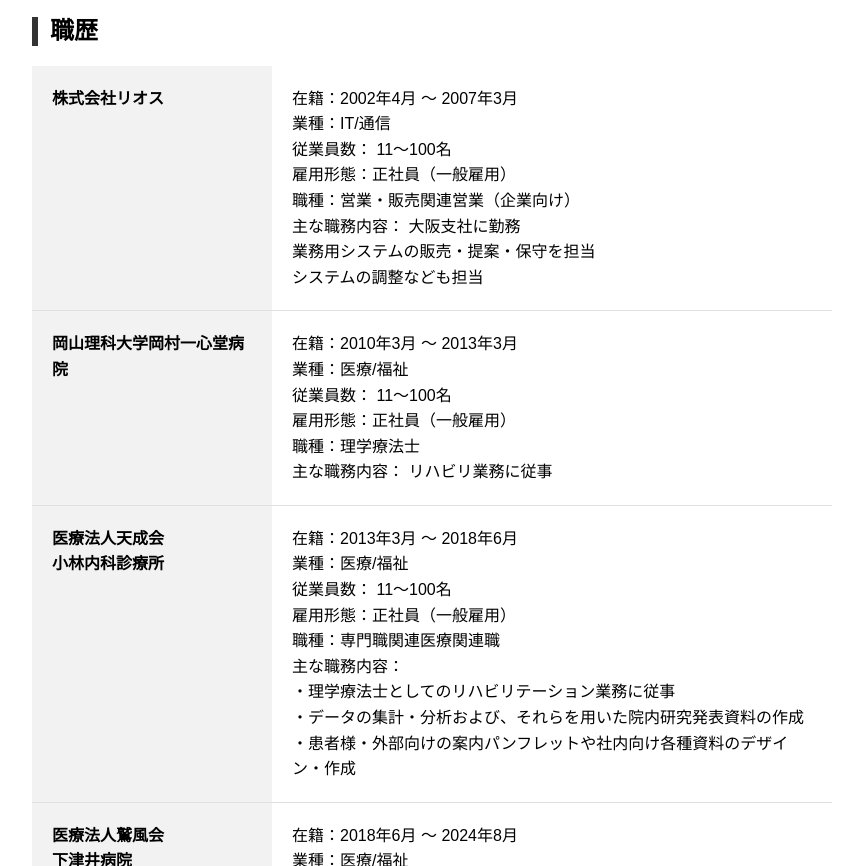
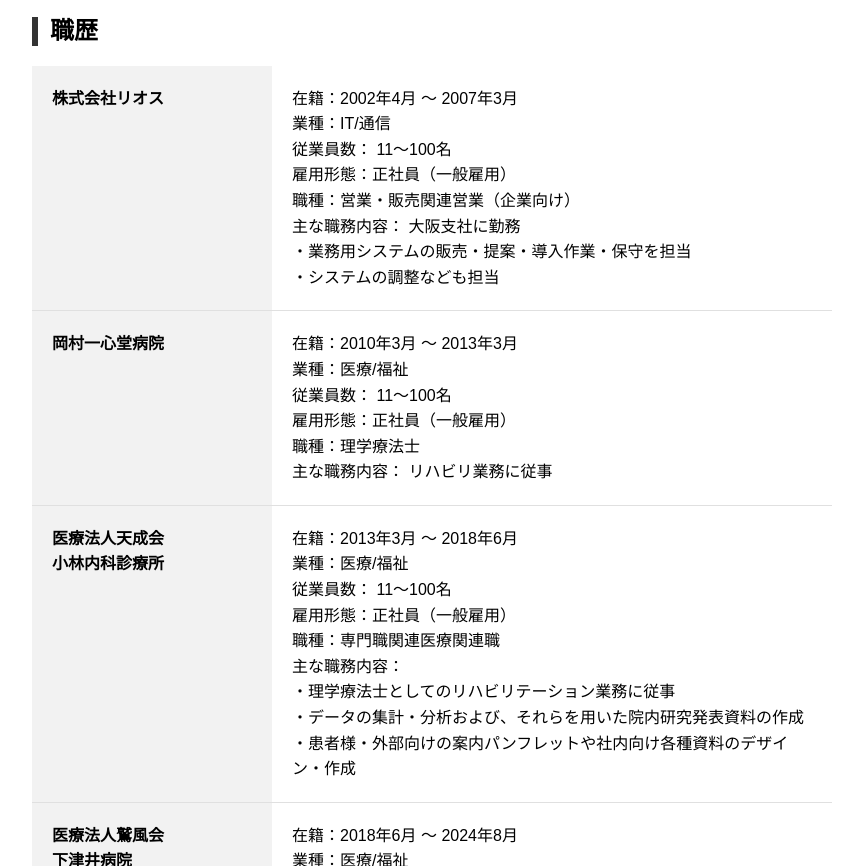
Before and after one commit to tomtomtom0224/Aboutme, a plain HTML site: page index.html in a window 1280 px wide. Shown: the part 2560-3426 px from the top of the page, without its empty margins (208-1071 px from the left). Drawn offline with Linux system fonts and the light colour scheme.

Commit message:
Add files via upload

```diff
--- a/index.html
+++ b/index.html
@@ -175,14 +175,14 @@
         雇用形態：正社員（一般雇用）<br>
         職種：営業・販売関連営業（企業向け）<br>
         主な職務内容： 大阪支社に勤務<br>
-        業務用システムの販売・提案・保守を担当<br>
-        システムの調整なども担当<br>
+        ・業務用システムの販売・提案・導入作業・保守を担当<br>
+        ・システムの調整なども担当<br>
       </div>
     </div>
     <!-- 行2 -->
     <div class="profile-row">
       <div class="profile-label">
-        岡山理科大学岡村一心堂病院
+        岡村一心堂病院
       </div>
       <div class="profile-content">
         在籍：2010年3月 ～ 2013年3月<br>
```
